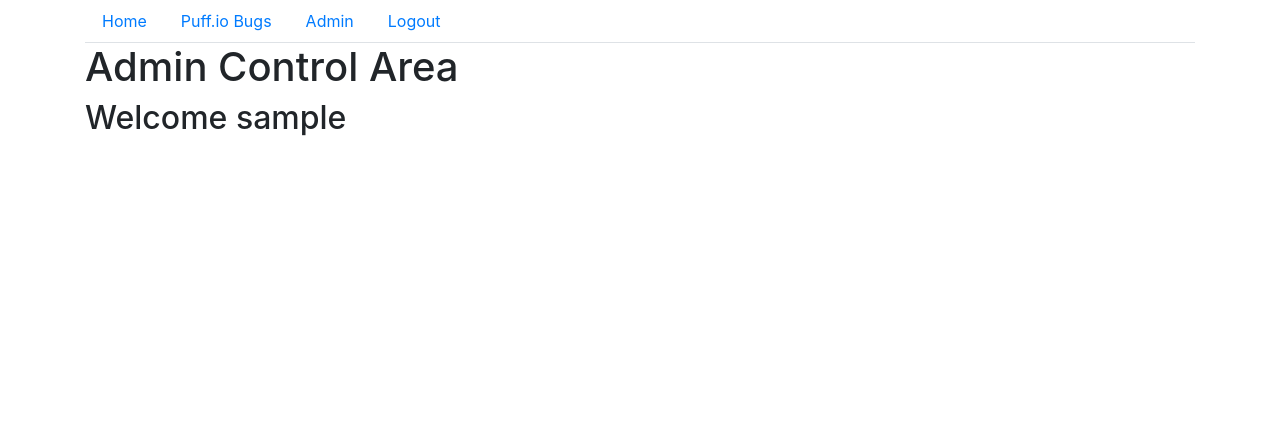
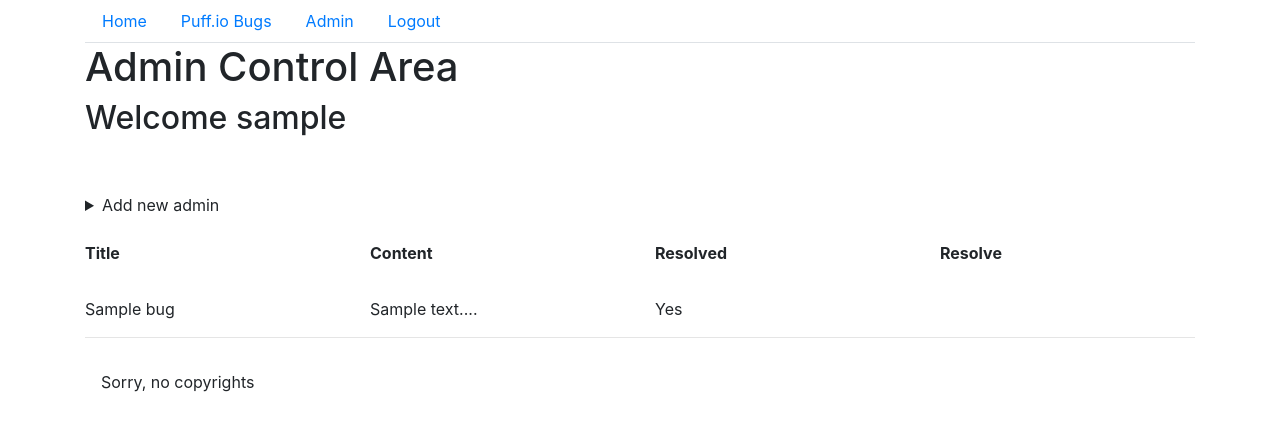
Before and after one commit to budopod1/website1, a PHP site: page /testsite/adminarea.php in a window 1280 px wide. Shown: the top 431 px of the page. Run offline with PHP 8.4, Linux system fonts and the light colour scheme; the visitor is signed in with stand-in values (Sample User, id 1); tables that the repository leaves empty or names only in its code hold one stand-in row (values such as "Sample post").

Commit message:
added TODO and admin

```diff
--- a/testsite/admin.php
+++ b/testsite/admin.php
@@ -34,6 +34,7 @@
 
             </div>
         </div>
+        <?php include "footer.php"; ?>
     </div>
 </body>
 
--- a/testsite/adminarea.php
+++ b/testsite/adminarea.php
@@ -1,5 +1,39 @@
 <?php
-include "adminsession.php"
+#Check for session
+include "adminsession.php";
+
+#Include connection file
+include "conn.php";
+
+if (isset($_POST["submit"])){
+    #Get the id
+    $id=$_POST['id'];
+
+    #Update data in data base
+    $sql = "UPDATE bugs SET resolved = 1 WHERE id=$id";
+    $connection->exec($sql);
+}
+
+#Load data from data base
+$sql = "SELECT * FROM bugs";
+$st = $connection->prepare($sql);
+$st->execute();
+$bugs = $st->fetchALL();
+
+#Check if admin has submitted new admin form
+if (isset($_POST['register'])) {
+    $username = $_POST['username'];
+    $password = $_POST['password'];
+    $password2 = $_POST['password2'];
+    if ($password == $password2) {
+        $password = password_hash($password, PASSWORD_DEFAULT);
+        #Insert data into data base
+        $sql = "INSERT INTO `admin` (username, `password`) VALUES ('$username', '$password')";
+        $connection->exec($sql);
+    } else {
+        $err ="Passwords don't match";
+    }
+}
 ?>
 <!DOCTYPE html>
 <html lang="en">
@@ -15,6 +49,88 @@ include "adminsession.php"
         <?php include "nav.php" ?>
         <h1>Admin Control Area</h1>
         <h2>Welcome <?php echo $_SESSION['username']?></h1>
+        <br>
+        <?php if (isset($err)){
+            echo "<h4>".$err."</h4>";
+        }?>
+        <br>
+        <details>
+            <summary>Add new admin</summary>
+            <div class="row pt-3">
+                <div class="col"></div>
+                <div class="col border border-success p-3 pl-5 pr-5">
+                    <h1>Register</h1>
+                    <form action="" method="post">
+                        <div class="form-group">
+                            <label for="username">Enter Username:</label>
+                            <input type="text" name="username" id="username" placeholder="username">
+                        </div>
+                        <div class="form-group">
+                            <label for="password">Enter Password:</label>
+                            <input type="password" name="password" id="password" placeholder="password">
+                        </div>
+                        <div class="form-group">
+                            <label for="password2">Enter Password (Comfirm):</label>
+                            <input type="password" name="password2" id="password2" placeholder="password">
+                        </div>
+                        <button type="submit" class="btn btn-primary" name="register">Register</button>
+                    </form>
+                </div>
+                <div class="col"></div>
+            </div>
+        </details>
+        <br>
+        <div class="row">
+            <div class="col">
+                <p><b>Title</b></p>
+            </div>
+            <div class="col">
+                <p><b>Content</b></p>
+            </div>
+            <div class="col">
+                <p><b>Resolved</b></p>
+            </div>
+            <div class="col">
+                <p><b>Resolve</b></p>
+            </div>
+        </div>
+        <?php
+        if ($bugs && $st->rowCount() > 0) {
+            foreach ($bugs as $bug) { ?>
+                <div class="row mt-3">
+                    <div class="col">
+                        <?php
+                        echo $bug['title']
+                        ?>
+                    </div>
+                    <div class="col">
+                        <?php
+                        echo substr($bug['content'], 0, 20)."...";
+                        ?>
+                    </div>
+                    <div class="col">
+                        <?php
+                        if ($bug["resolved"] == 0){
+                            echo "No";
+                        } else {
+                            echo "Yes";
+                        }
+                        ?>
+                    </div>
+                    <div class="col">
+                        <?php if ($bug["resolved"] == 0){?>
+                            <form action="" method="post">
+                                <input type="hidden" name="id" value="<?php echo $bug["id"] ?>">
+                                <button type="submit" name="submit" class="btn btn-success">Resolve</button>
+                            </form>
+                        <?php } ?>
+                    </div>
+                </div>
+            <?php
+            }
+        }
+        ?>
+        <?php include "footer.php"; ?>
     </div>
 </body>
 </html>
--- /dev/null
+++ b/testsite/footer.php
@@ -0,0 +1,2 @@
+<hr>
+<footer class="p-3"><p>Sorry, no copyrights</p></footer>
--- a/testsite/index.php
+++ b/testsite/index.php
@@ -27,10 +27,7 @@
            </section>
         </article>
     </main>
-    <hr class="footer">
-    <footer>
-        <p>I'd put the credits here, but there aren't any, sorry.</p>
-    </footer>
+    <?php include "footer.php"; ?>
     </div>
 </body>
 </html>
--- a/testsite/logout.php
+++ b/testsite/logout.php
@@ -1,4 +1,5 @@
 <?php
+session_start();
 session_unset();
 session_destroy();
 header("Location: admin.php");
```
Also changed, not shown: testsite/TODO.txt (added, +37 -0 lines), testsite/bug.php (+8 -0 lines), testsite/puffBugs.php (+19 -10 lines).
